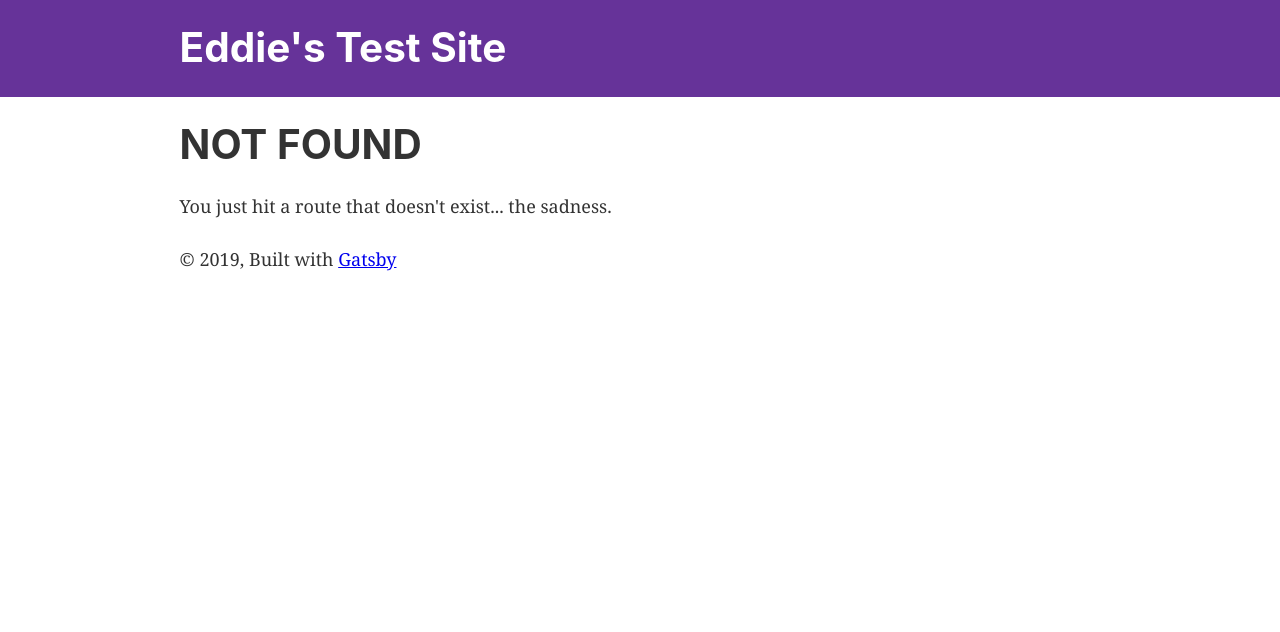
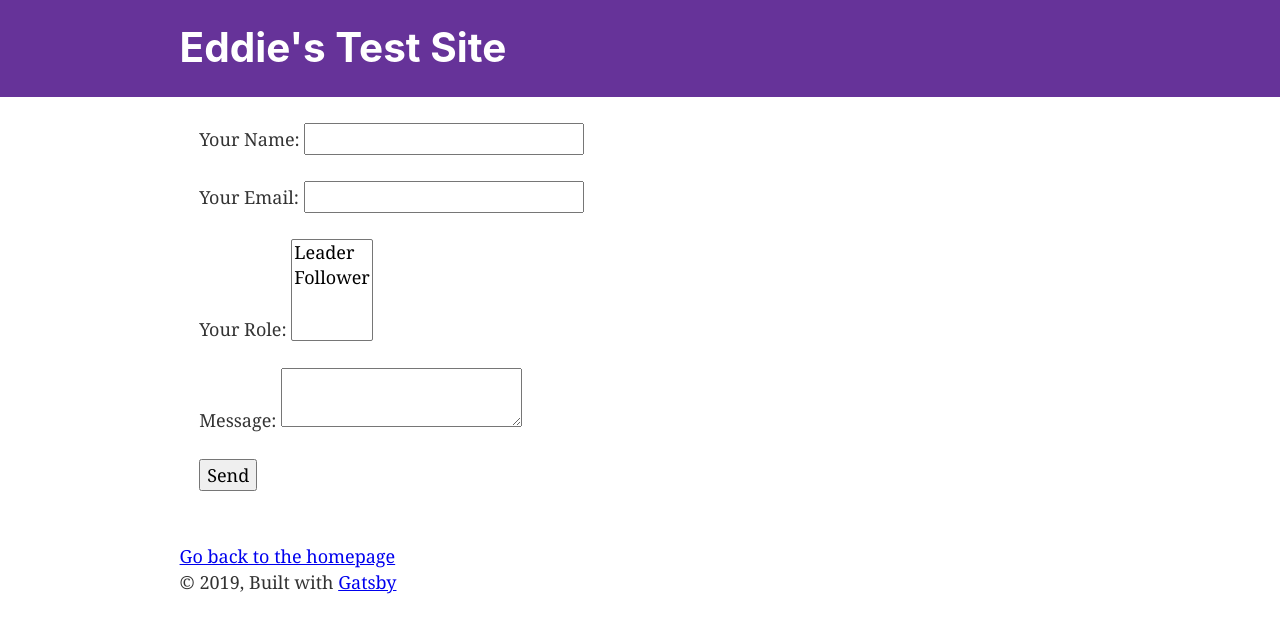
Before and after one commit to EdLichtman/gatsby-sandbox, a Gatsby site: page /contact-us in a window 1280 px wide. Before the commit this address had no page. Built offline with nearby package versions, Linux system fonts and the light colour scheme; Gatsby itself is replaced by a stand-in of ours.

Commit message:
adds NetlifyForm component

```diff
--- /dev/null
+++ b/src/components/netlify-form.js
@@ -0,0 +1,39 @@
+/**
+ * form to be sent directly to be hosted with netlify
+ */
+
+import React from "react"
+import PropTypes from "prop-types"
+
+import "./layout.css"
+
+const NetlifyForm = ({ children, name }) => {
+
+  return (
+    <>
+      <div
+        style={{
+          margin: `0 auto`,
+          maxWidth: 960,
+          padding: `0px 1.0875rem 1.45rem`,
+          paddingTop: 0,
+        }}
+      >
+        <form data-netlify="true"
+          name={name}
+          method="POST"
+          style={{
+            marginBottom:`15px`
+           }}
+        >{children}</form>
+      </div>
+    </>
+  )
+}
+
+NetlifyForm.propTypes = {
+  children: PropTypes.node.isRequired,
+  name: PropTypes.string.isRequired,
+}
+
+export default NetlifyForm
--- /dev/null
+++ b/src/pages/contact-us.js
@@ -0,0 +1,36 @@
+import React from "react"
+import { Link } from "gatsby"
+
+import Layout from "../components/layout"
+import SEO from "../components/seo"
+import NetlifyForm from "../components/netlify-form";
+
+const ContactUs = () => (
+  <Layout>
+    <SEO title="Contact Us" />
+    <NetlifyForm>
+    <p>
+    <label>Your Name: <input type="text" name="name" /></label>
+  </p>
+  <p>
+    <label>Your Email: <input type="email" name="email" /></label>
+  </p>
+  <p>
+    <label>Your Role: <select name="role[]" multiple>
+      <option value="leader">Leader</option>
+      <option value="follower">Follower</option>
+    </select></label>
+  </p>
+  <p>
+    <label>Message: <textarea name="message"></textarea></label>
+  </p>
+  <p>
+    <button type="submit">Send</button>
+  </p>
+    </NetlifyForm>
+
+    <Link to="/">Go back to the homepage</Link>
+  </Layout>
+)
+
+export default ContactUs
--- a/src/pages/index.js
+++ b/src/pages/index.js
@@ -15,6 +15,7 @@ const IndexPage = () => (
       <Image />
     </div>
     <Link to="/page-2/">Go to page 2</Link>
+    <Link to="/contact-us/">Go to contact us</Link>
   </Layout>
 )
 
```
